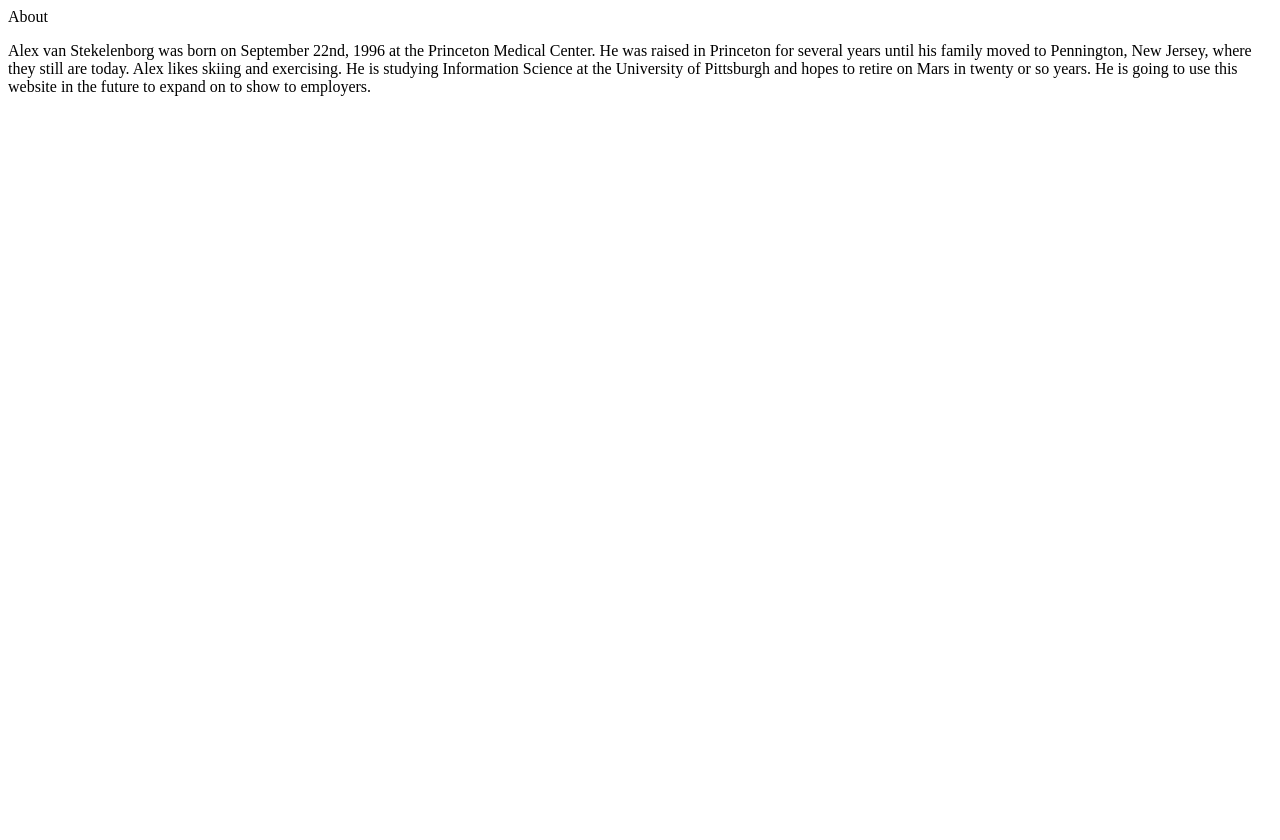
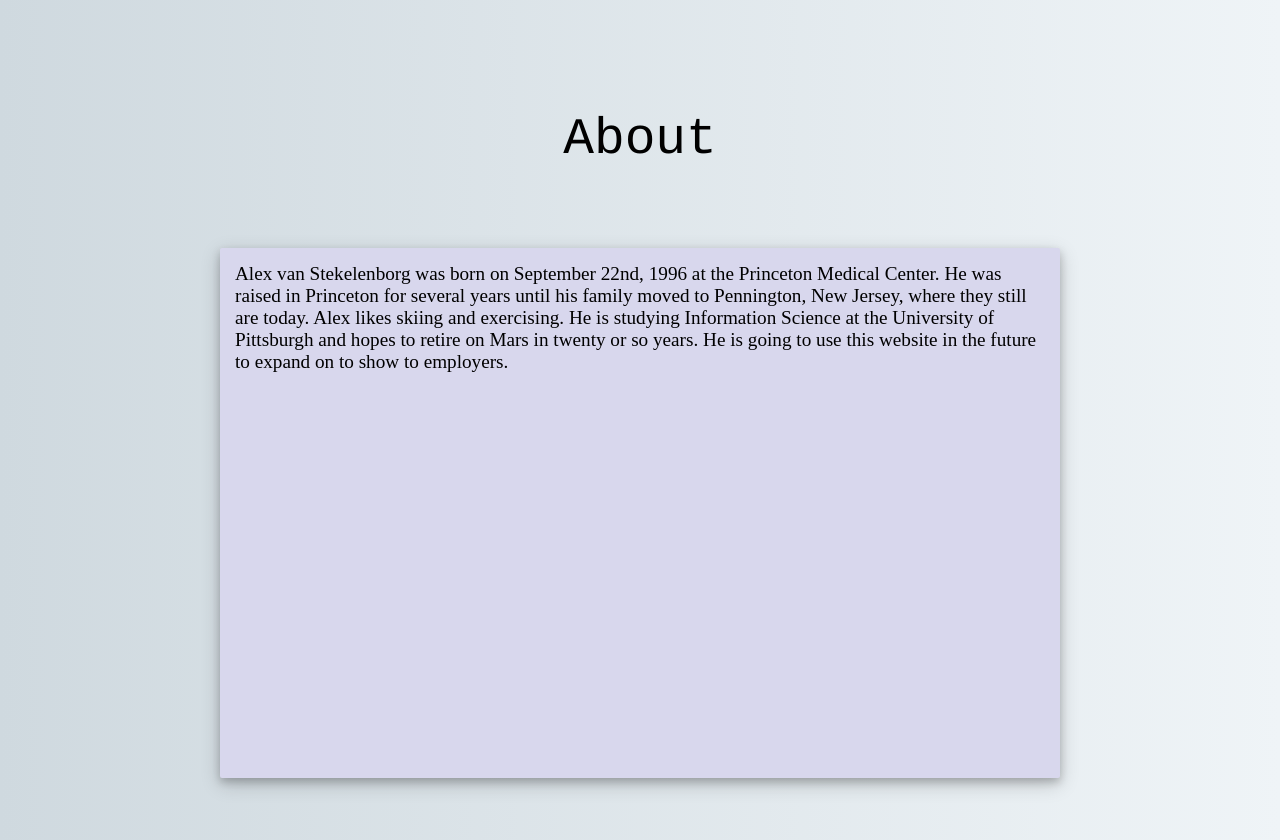
Before and after one commit to vanStek/vanStek.github.io, a plain HTML site: page pages/about/about.html in a window 1280 px wide. Before the commit the page ends 800 px from the top, so only its background shows below. Drawn offline with Linux system fonts and the light colour scheme.

Commit message:
change css filepath link

```diff
--- a/pages/about/about.html
+++ b/pages/about/about.html
@@ -3,7 +3,7 @@
     <head>
         <meta charset = "utf-8">
         <title>About</title>
-        <link rel="stylesheet" type="text/css" href="../../CSS/style.css">
+        <link rel="stylesheet" type="text/css" href="../../CSS/standard.css">
         <link rel="icon" type="image/png" href="./img/favicon-32x32.png" sizes="32x32" />
 		<link rel="icon" type="image/png" href="./img/favicon-16x16.png" sizes="16x16" />
     </head>
```
